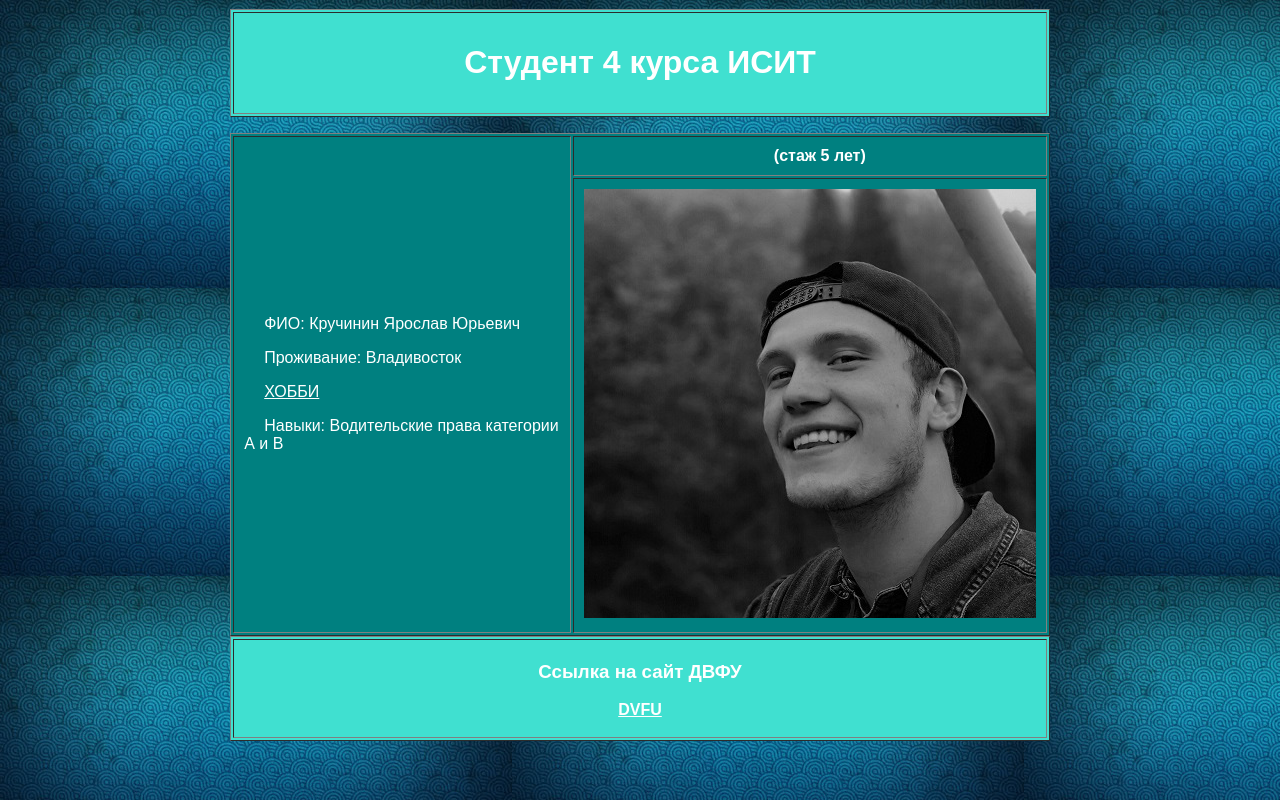
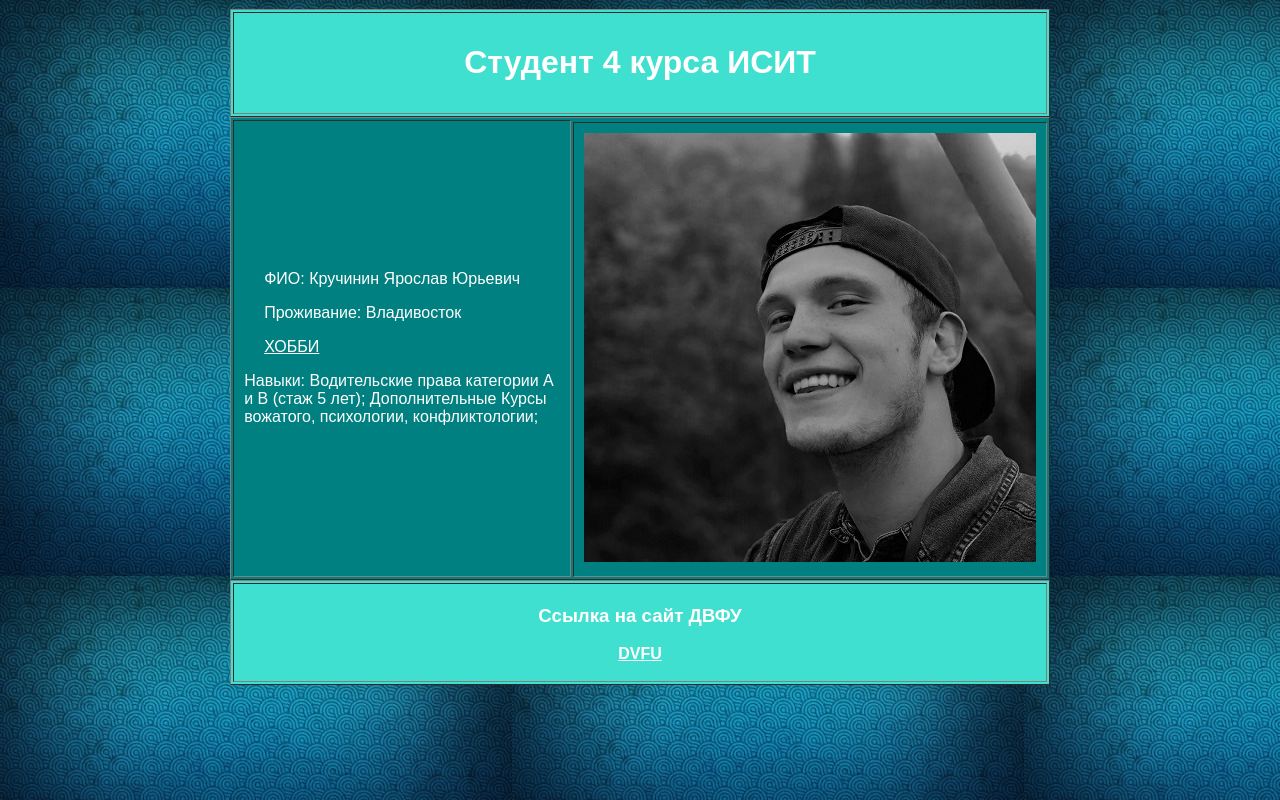
Before and after one commit to Kryarik/Kr_YAIU, a plain HTML site: page index.html in a window 1280 px wide. Drawn offline with Linux system fonts and the light colour scheme.

Commit message:
Update index.html

```diff
--- a/index.html
+++ b/index.html
@@ -33,11 +33,9 @@
        <p style="text-indent:20px" ><font color="white" face="Arial">
         <a href="kms.html">ХОББИ</a>
        </font></p>
-       <p style="text-indent:20px" ><font color="white" face="Arial">
-        Навыки: Водительские права категории А и B
-        <th style="text-indent:20px" ><font color="white" face="Arial">
-        (стаж 5 лет)
-         </font></th>
+       <p><font color="white" face="Arial">
+        Навыки: Водительские права категории А и B (стаж 5 лет);
+        Дополнительные Курсы вожатого, психологии, конфликтологии;
        </font></p>
 
       </td>
```
